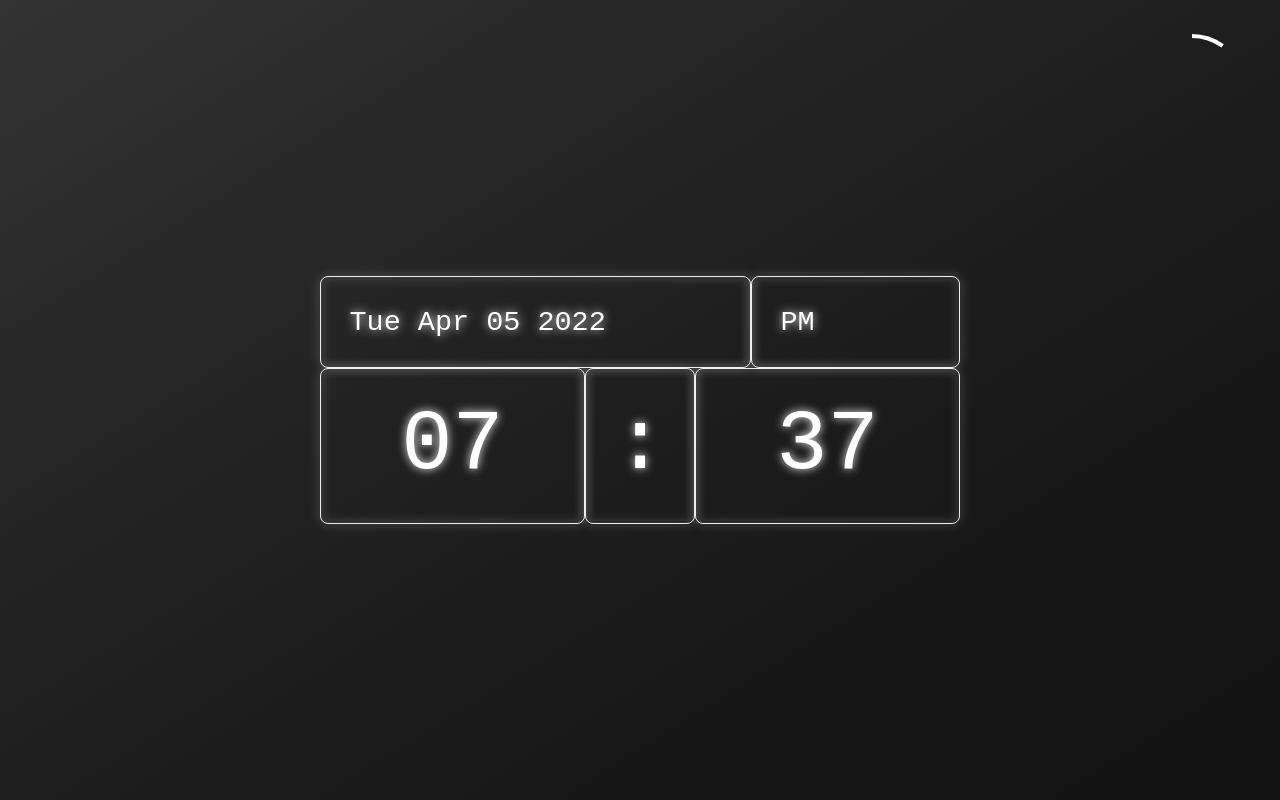
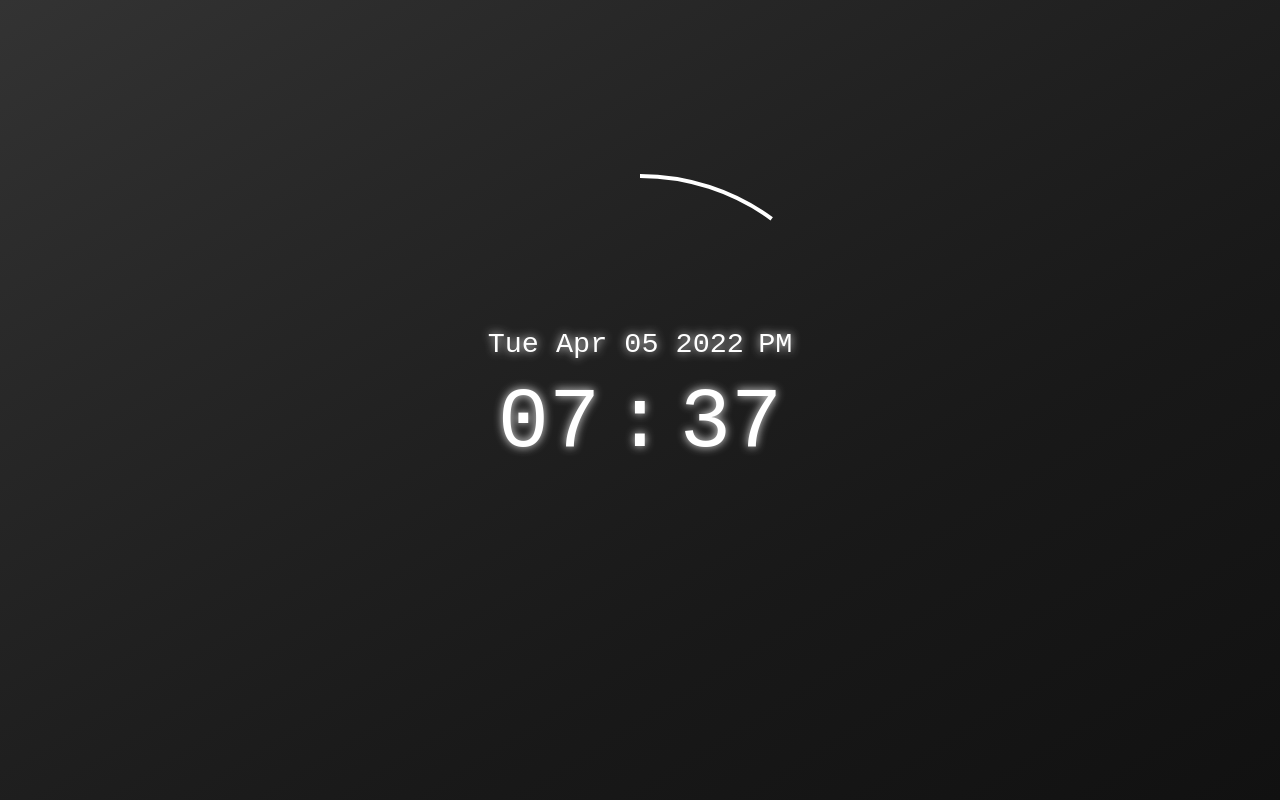
Before and after one commit to Bryantellius/hints-web, a React (Create React App) app: page / in a window 1280 px wide. Built offline with nearby package versions, Linux system fonts and the light colour scheme.

Commit message:
UPDATE: moved progress ring to center of page to encompass time

```diff
--- a/src/App.css
+++ b/src/App.css
@@ -1,6 +1,5 @@
 .clock-row {
   max-width: 70vw;
-  min-width: 50vw;
   width: fit-content;
   display: flex;
   align-items: center;
@@ -11,8 +10,7 @@
   width: 100%;
   height: 100%;
   color: white;
-  padding: 1rem;
-  border: 1px solid #eee;
+  padding: 0.25rem;
   border-radius: 8px;
   filter: drop-shadow(0 0 5px #eee);
 }
@@ -42,16 +40,19 @@
 
 .progress-ring {
   position: absolute;
-  right: 1rem;
-  top: 1rem;
-  height: 120px;
-  width: 120px;
+  right: auto;
+  top: auto;
+  height: 60vmin;
+  width: 60vmin;
 }
 
 .seconds-ring {
   transition: 0.35s stroke-dashoffset;
   transform: rotate(-90deg);
   transform-origin: 50% 50%;
+  cx: 30vmin;
+  cy: 30vmin;
+  r: 28vmin;
 }
 
 @keyframes flash {
--- a/src/App.jsx
+++ b/src/App.jsx
@@ -13,6 +13,10 @@ function App() {
     }, 1000);
   }, []);
 
+
+  let vmin = window.visualViewport.height > window.visualViewport.width ? window.visualViewport.width : window.visualViewport.height;
+  let radius = 0.28 * vmin;
+
   return (
     <div className="root d-flex flex-column justify-content-center align-items-center">
       <svg className="progress-ring">
@@ -20,12 +24,9 @@ function App() {
           className="seconds-ring"
           stroke="white"
           strokeWidth="4"
-          strokeDasharray={52 * 2 * Math.PI}
-          strokeDashoffset={setProgress(now.getSeconds())}
+          strokeDasharray={radius * 2 * Math.PI}
+          strokeDashoffset={setProgress(radius, now.getSeconds())}
           fill="transparent"
-          r="52"
-          cx="60"
-          cy="60"
         />
       </svg>
       <div className="clock-row">
--- a/src/utils/time.js
+++ b/src/utils/time.js
@@ -18,8 +18,7 @@ export class Time {
   }
 }
 
-export function setProgress(percent) {
-  let radius = 52;
+export function setProgress(radius, percent) {
   let circumference = radius * 2 * Math.PI;
   const offset = circumference - (percent / 60) * circumference;
   return offset;
```
Also changed, not shown: 1 other file (tests, documents, lock files or other folders).
